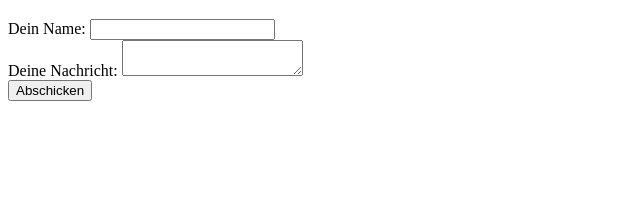
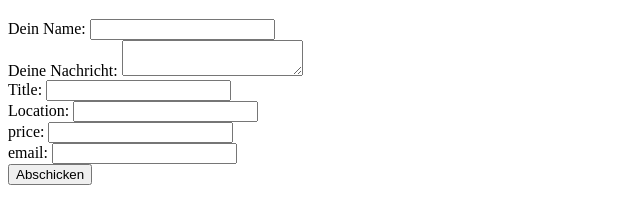
Before and after one commit to osamaAlhaj/anzeigeWebsite, a website: page public/index.html in a window 1280 px wide. Shown: the part 61-284 px from the top of the page, without its empty margins (0-640 px from the left). Drawn offline with nearby package versions, Linux system fonts and the light colour scheme; no server answers.

Commit message:
add values index.html/app.js

```diff
--- a/app.js
+++ b/app.js
@@ -19,10 +19,12 @@ app.get("/api/entry", async function (req, res) {
 
 app.post("/api/entry", async function(req, res) {
     try{
+
         const entry = req.body;
         await pool.query(
-            "INSERT INTO entry (name, text) VALUES (?, ?)",
-            [entry.name, entry.text]
+            "INSERT INTO entry (name, text,title,location,price,email) VALUES (?, ?, ?, ?, ?, ?)",
+            [entry.name, entry.text,
+            entry.title, entry.location, entry.price, entry.email]
         );
         res.status(201).end();
     }
--- a/public/index.html
+++ b/public/index.html
@@ -17,6 +17,7 @@
                 <input type="text" maxlength="255" name="name">
             </label>
         </div>
+
         <div>
             <label>
                 Deine Nachricht:
@@ -24,6 +25,30 @@
             </label>
         </div>
         <div>
+            <label>
+                Title:
+                <input type="text" name="title">
+            </label>
+        </div>
+        <div>
+            <label>
+                Location:
+                <input type="text" name="location">
+            </label>
+        </div><div>
+            <label>
+                price:
+                <input type="number" step="0.01" name="price">
+            </label>
+        </div>
+        <div>
+            <label>
+                email:
+                <input type="email" name="email">
+            </label>
+        </div>
+
+        <div>
             <button type="submit">Abschicken</button>
         </div>
     </form>
```
